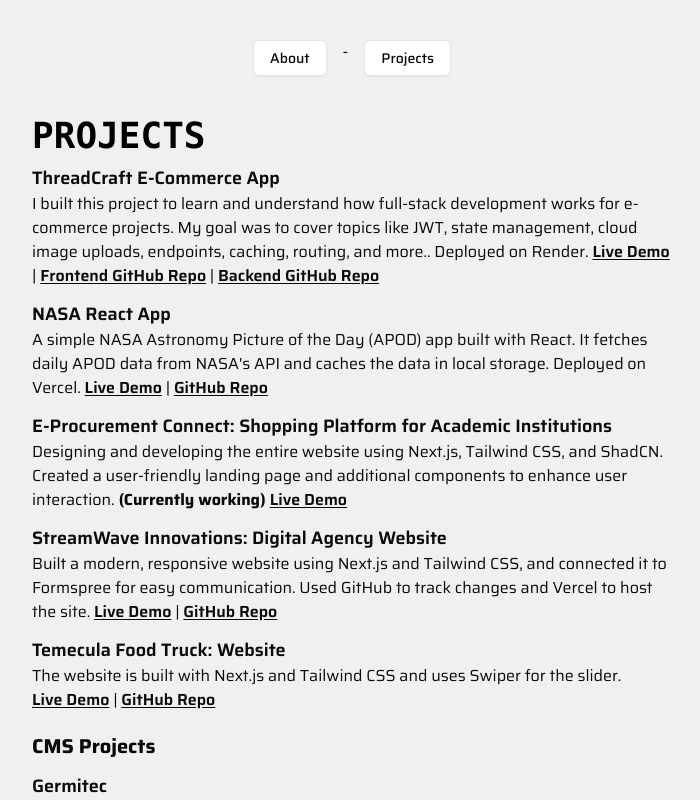
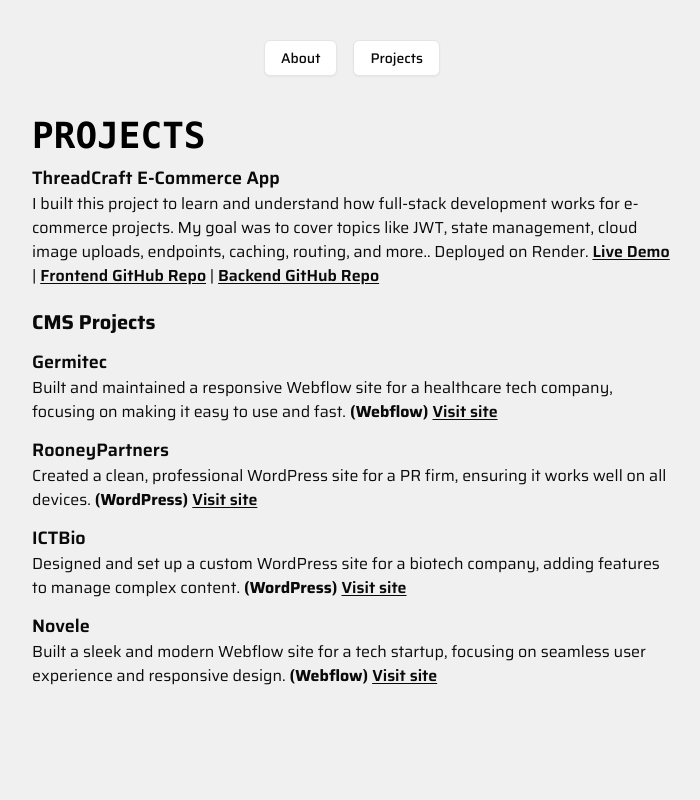
Before and after one commit to yusufkarakaya/yusufkarakaya-nextjs, a Next.js app: page /projects in a window 1280 px wide. Shown: the top 800 px of the page, without its empty margins (288-988 px from the left). Built offline with nearby package versions, Linux system fonts and the light colour scheme.

Commit message:
cleaning

```diff
--- a/app/navbar/page.jsx
+++ b/app/navbar/page.jsx
@@ -8,7 +8,6 @@
       <Link href="/">
         <Button variant="outline">About</Button>
       </Link>
-      -
       <Link href="/projects">
         <Button variant="outline">Projects</Button>
       </Link>
--- a/app/projects/page.jsx
+++ b/app/projects/page.jsx
@@ -48,110 +48,6 @@
                   rel="noopener noreferrer"
                 >
                   Backend GitHub Repo
-                </a>
-              </p>
-            </div>
-
-            <div className="mt-3">
-              <h3 className="text-md md:text-lg font-semibold">
-                NASA React App
-              </h3>
-              <p className="text-sm md:text-base">
-                A simple NASA Astronomy Picture of the Day (APOD) app built with
-                React. It fetches daily APOD data from NASA&apos;s API and
-                caches the data in local storage. Deployed on Vercel.{' '}
-                <a
-                  className="font-semibold underline underline-offset-2 inline-block transform transition-transform duration-300 hover:scale-105"
-                  href="https://nasa-react-app-taupe.vercel.app/"
-                  target="_blank"
-                  rel="noopener noreferrer"
-                >
-                  Live Demo
-                </a>{' '}
-                |{' '}
-                <a
-                  className="font-semibold underline underline-offset-2 inline-block transform transition-transform duration-300 hover:scale-105"
-                  href="https://github.com/yusufkarakaya/nasa-react-app"
-                  target="_blank"
-                  rel="noopener noreferrer"
-                >
-                  GitHub Repo
-                </a>
-              </p>
-            </div>
-
-            <div className="mt-3">
-              <h3 className="text-md md:text-lg font-semibold">
-                E-Procurement Connect: Shopping Platform for Academic
-                Institutions
-              </h3>
-              <p className="text-sm md:text-base">
-                Designing and developing the entire website using Next.js,
-                Tailwind CSS, and ShadCN. Created a user-friendly landing page
-                and additional components to enhance user interaction.
-                <strong> (Currently working) </strong>{' '}
-                <a
-                  className="font-semibold underline underline-offset-2 inline-block transform transition-transform duration-300 hover:scale-105"
-                  href="https://esatys-frontend.vercel.app/"
-                  target="_blank"
-                  rel="noopener noreferrer"
-                >
-                  Live Demo
-                </a>
-              </p>
-            </div>
-
-            <div className="mt-3">
-              <h3 className="text-md md:text-lg font-semibold">
-                StreamWave Innovations: Digital Agency Website
-              </h3>
-              <p className="text-sm md:text-base">
-                Built a modern, responsive website using Next.js and Tailwind
-                CSS, and connected it to Formspree for easy communication. Used
-                GitHub to track changes and Vercel to host the site.{' '}
-                <a
-                  className="font-semibold underline underline-offset-2 inline-block transform transition-transform duration-300 hover:scale-105"
-                  href="https://agency-website-nextjs-five.vercel.app/"
-                  target="_blank"
-                  rel="noopener noreferrer"
-                >
-                  Live Demo
-                </a>{' '}
-                |{' '}
-                <a
-                  className="font-semibold underline underline-offset-2 inline-block transform transition-transform duration-300 hover:scale-105"
-                  href="https://github.com/yusufkarakaya/agency-website-nextjs"
-                  target="_blank"
-                  rel="noopener noreferrer"
-                >
-                  GitHub Repo
-                </a>
-              </p>
-            </div>
-
-            <div className="mt-3">
-              <h3 className="text-md md:text-lg font-semibold">
-                Temecula Food Truck: Website
-              </h3>
-              <p className="text-sm md:text-base">
-                The website is built with Next.js and Tailwind CSS and uses
-                Swiper for the slider.{' '}
-                <a
-                  className="font-semibold underline underline-offset-2 inline-block transform transition-transform duration-300 hover:scale-105"
-                  href="https://foodtruck-roan.vercel.app/"
-                  target="_blank"
-                  rel="noopener noreferrer"
-                >
-                  Live Demo
-                </a>{' '}
-                |{' '}
-                <a
-                  className="font-semibold underline underline-offset-2 inline-block transform transition-transform duration-300 hover:scale-105"
-                  href="https://github.com/yusufkarakaya/foodtruck"
-                  target="_blank"
-                  rel="noopener noreferrer"
-                >
-                  GitHub Repo
                 </a>
               </p>
             </div>
```
